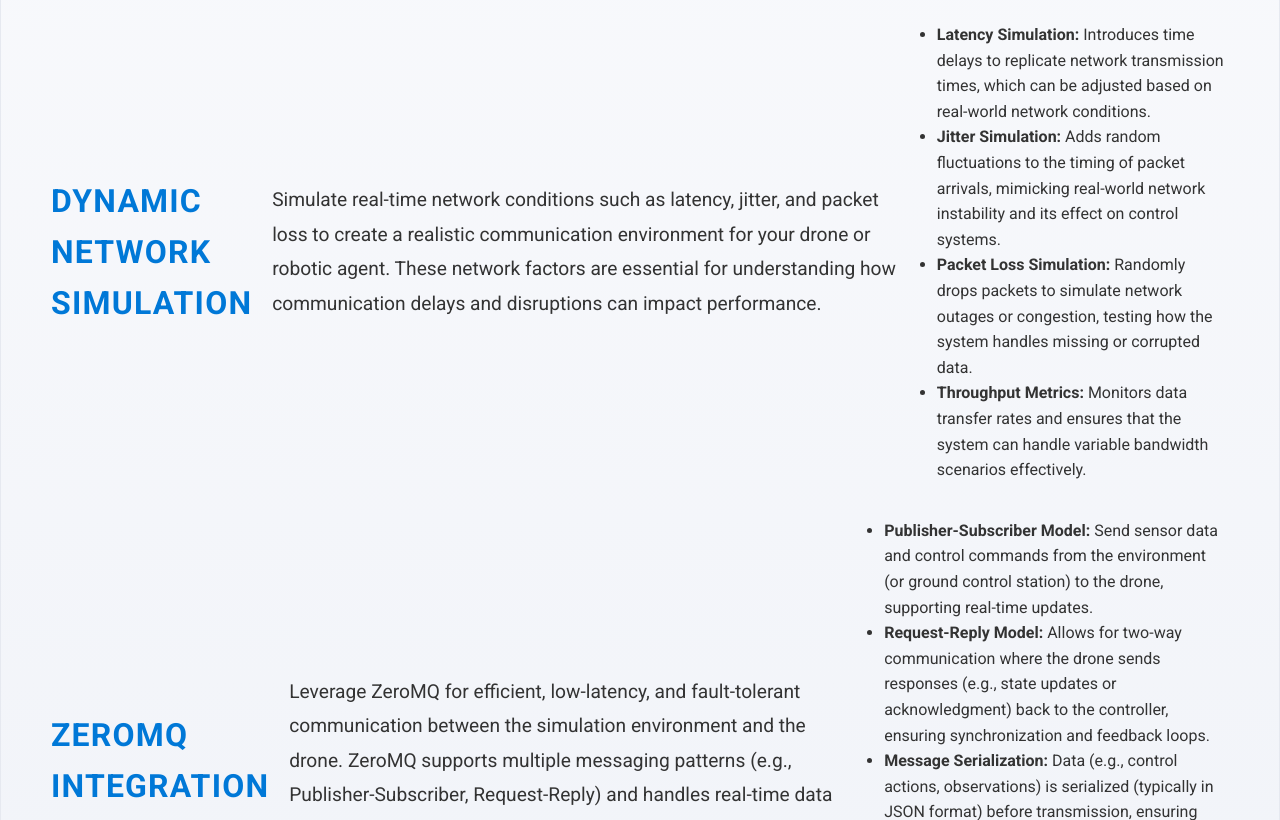
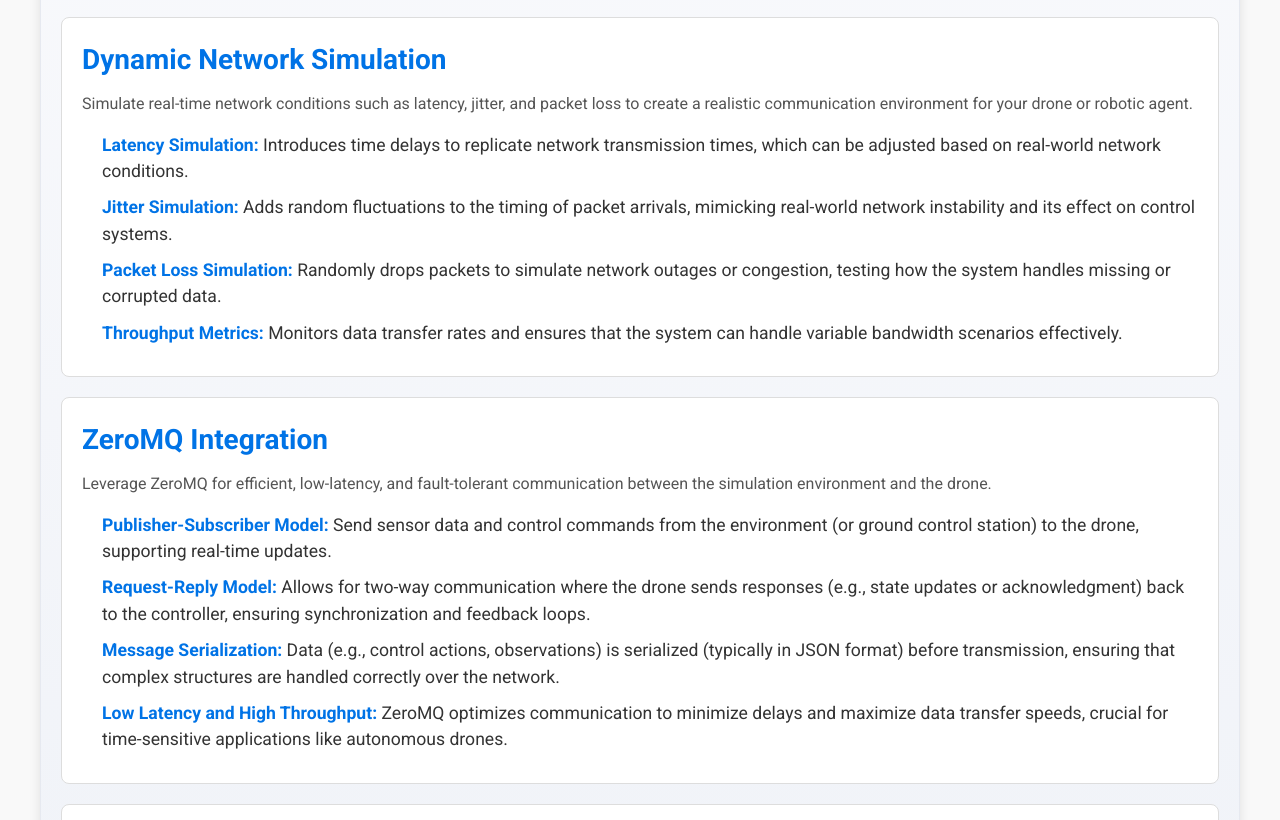
Before and after one commit to Nakok/AeroLinkSim, a plain HTML site: page docs/index.html in a window 1280 px wide. Shown: the part 744-1564 px from the top of the page. Drawn offline with Linux system fonts and the light colour scheme.

Commit message:
modify landing page

```diff
--- a/docs/index.html
+++ b/docs/index.html
@@ -32,31 +32,43 @@
   </section>
 
      <section id="features" class="features">
-      <h2>Key Features</h2>
+      <h2 class="section-title">Key Features</h2>
+
+      <!-- Dynamic Network Simulation -->
       <div class="feature-item">
-        <h3>Dynamic Network Simulation</h3>
-        <p>Simulate real-time network conditions such as latency, jitter, and packet loss to create a realistic communication environment for your drone or robotic agent. These network factors are essential for understanding how communication delays and disruptions can impact performance. </p>
-        <ul>
+        <div class="feature-header">
+          <h3>Dynamic Network Simulation</h3>
+          <p class="feature-description">Simulate real-time network conditions such as latency, jitter, and packet loss to create a realistic communication environment for your drone or robotic agent.</p>
+        </div>
+        <ul class="feature-list">
           <li><strong>Latency Simulation:</strong> Introduces time delays to replicate network transmission times, which can be adjusted based on real-world network conditions.</li>
           <li><strong>Jitter Simulation:</strong> Adds random fluctuations to the timing of packet arrivals, mimicking real-world network instability and its effect on control systems.</li>
           <li><strong>Packet Loss Simulation:</strong> Randomly drops packets to simulate network outages or congestion, testing how the system handles missing or corrupted data.</li>
           <li><strong>Throughput Metrics:</strong> Monitors data transfer rates and ensures that the system can handle variable bandwidth scenarios effectively.</li>
         </ul>
       </div>
+
+      <!-- ZeroMQ Integration -->
       <div class="feature-item">
-        <h3>ZeroMQ Integration</h3>
-        <p>Leverage ZeroMQ for efficient, low-latency, and fault-tolerant communication between the simulation environment and the drone. ZeroMQ supports multiple messaging patterns (e.g., Publisher-Subscriber, Request-Reply) and handles real-time data transmission in a scalable manner.</p>
-        <ul>
+        <div class="feature-header">
+          <h3>ZeroMQ Integration</h3>
+          <p class="feature-description">Leverage ZeroMQ for efficient, low-latency, and fault-tolerant communication between the simulation environment and the drone.</p>
+        </div>
+        <ul class="feature-list">
           <li><strong>Publisher-Subscriber Model:</strong> Send sensor data and control commands from the environment (or ground control station) to the drone, supporting real-time updates.</li>
           <li><strong>Request-Reply Model:</strong> Allows for two-way communication where the drone sends responses (e.g., state updates or acknowledgment) back to the controller, ensuring synchronization and feedback loops.</li>
           <li><strong>Message Serialization:</strong> Data (e.g., control actions, observations) is serialized (typically in JSON format) before transmission, ensuring that complex structures are handled correctly over the network.</li>
           <li><strong>Low Latency and High Throughput:</strong> ZeroMQ optimizes communication to minimize delays and maximize data transfer speeds, crucial for time-sensitive applications like autonomous drones.</li>
         </ul>
       </div>
+
+      <!-- Customizable Environments -->
       <div class="feature-item">
-        <h3>Customizable Environments</h3>
-        <p>Adjust simulation parameters to create a wide range of drone scenarios, testing everything from basic navigation to complex multi-agent interactions under various environmental conditions.</p>
-        <ul>
+        <div class="feature-header">
+          <h3>Customizable Environments</h3>
+          <p class="feature-description">Adjust simulation parameters to create a wide range of drone scenarios, testing everything from basic navigation to complex multi-agent interactions under various environmental conditions.</p>
+        </div>
+        <ul class="feature-list">
           <li><strong>Target Generation:</strong> Dynamically generate targets for the drone to reach, simulating navigation tasks in a variety of terrains and environments.</li>
           <li><strong>Real-Time Data Feedback:</strong> Monitor and adjust parameters like altitude, position, velocity, and environmental conditions during the simulation, allowing for a more accurate testing environment.</li>
           <li><strong>Simulated Obstacles and Hazards:</strong> Introduce dynamic obstacles (e.g., other drones, terrain features) to test how the drone reacts to unforeseen challenges.</li>
--- a/docs/styles.css
+++ b/docs/styles.css
@@ -138,27 +138,69 @@
 }
 
 /* Features Section */
-.feature-item {
-  display: flex;
-  align-items: center;
-  margin-bottom: 35px;
-  gap: 20px;
+.features {
+  background-color: #f9f9f9;
+  padding: 40px 20px;
+  margin: 0 auto;
+  max-width: 1200px;
+  border-radius: 8px;
+  box-shadow: 0 4px 12px rgba(0, 0, 0, 0.1);
 }
 
-.feature-item h3 {
-  font-size: 2rem;
-  color: #0078d7;
-  text-transform: uppercase;
-  letter-spacing: 1.2px;
-  font-weight: bold;
+.features .section-title {
+  text-align: center;
+  font-size: 2.5rem;
+  color: #333;
+  margin-bottom: 30px;
+  font-weight: 700;
+  letter-spacing: 1px;
+}
+
+.feature-item {
+  background-color: #fff;
+  border: 1px solid #ddd;
+  border-radius: 8px;
+  margin-bottom: 20px;
+  padding: 20px;
+  transition: all 0.3s ease;
+}
+
+.feature-item:hover {
+  box-shadow: 0 4px 8px rgba(0, 0, 0, 0.1);
+  transform: translateY(-4px);
+}
+
+.feature-header {
+  margin-bottom: 15px;
+}
+
+.feature-header h3 {
+  font-size: 1.75rem;
+  color: #0073e6;
+  font-weight: 600;
   margin: 0;
 }
 
-.feature-item p {
-  font-size: 1.2rem;
-  color: #333;
-  line-height: 1.8;
+.feature-description {
+  font-size: 1rem;
+  color: #555;
+  margin-top: 8px;
+}
+
+.feature-list {
+  padding-left: 20px;
+  list-style-type: none;
   margin: 0;
+}
+
+.feature-list li {
+  font-size: 1.1rem;
+  margin-bottom: 10px;
+  line-height: 1.5;
+}
+
+.feature-list li strong {
+  color: #0073e6;
 }
 
 /* Buttons */
```
